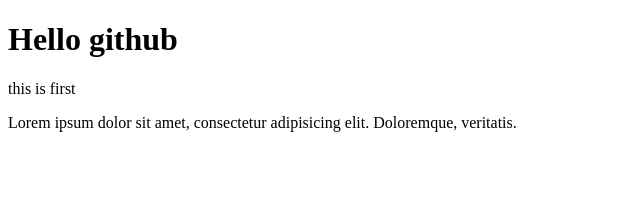
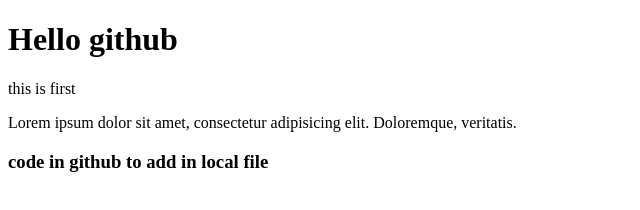
Before and after one commit to Ali-hussaini24/first-project, a plain HTML site: page index.html in a window 1280 px wide. Shown: the whole page, without its empty margins (0-640 px from the left). Drawn offline with Linux system fonts and the light colour scheme.

Commit message:
h3 tag code in github

```diff
--- a/index.html
+++ b/index.html
@@ -9,5 +9,6 @@
     <h1>Hello github</h1>
     <p>this is first</p>
     <p>Lorem ipsum dolor sit amet, consectetur adipisicing elit. Doloremque, veritatis.</p>
+    <h3>code in github to add in local file</h3>
 </body>
 </html>
```
